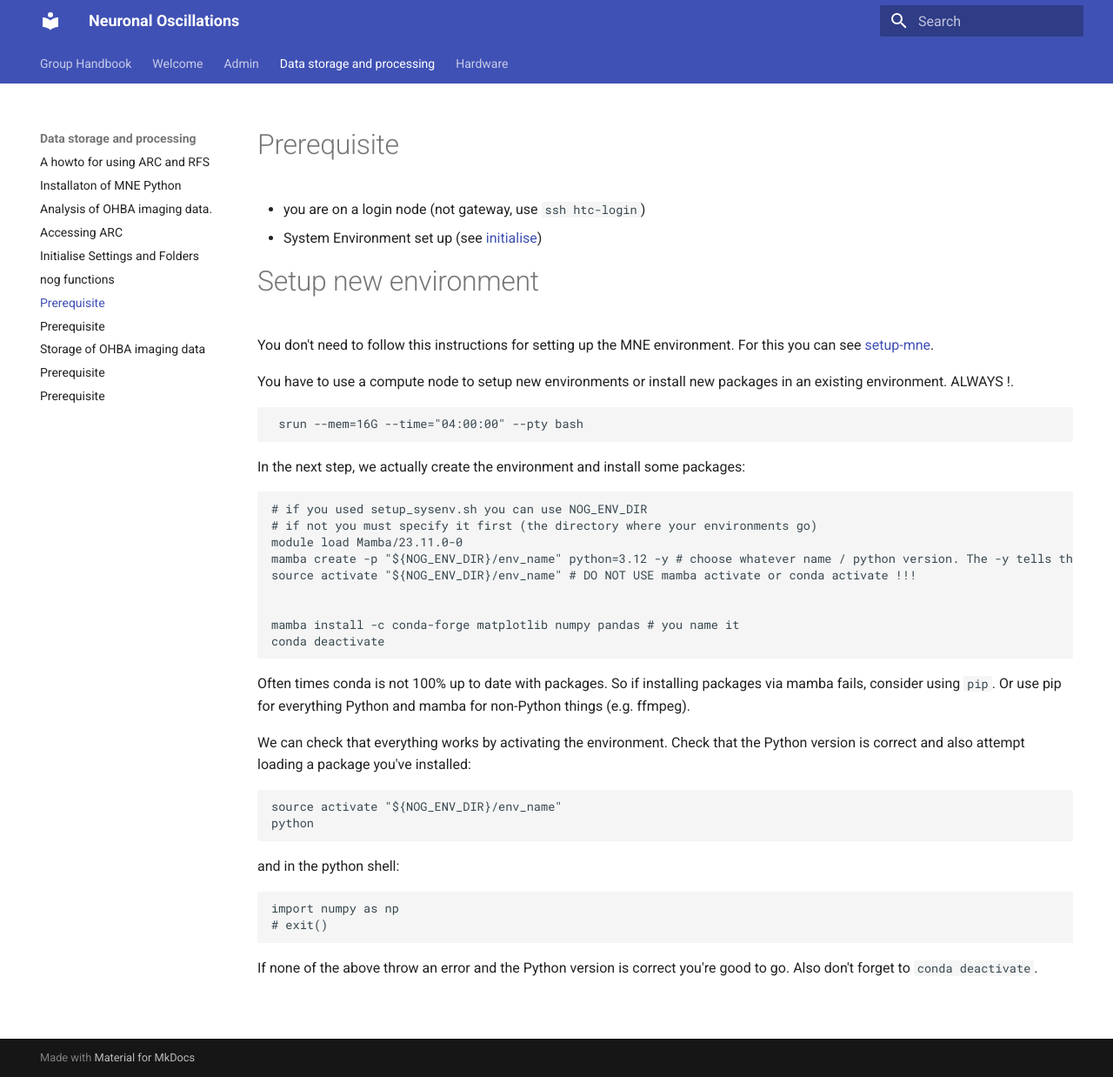
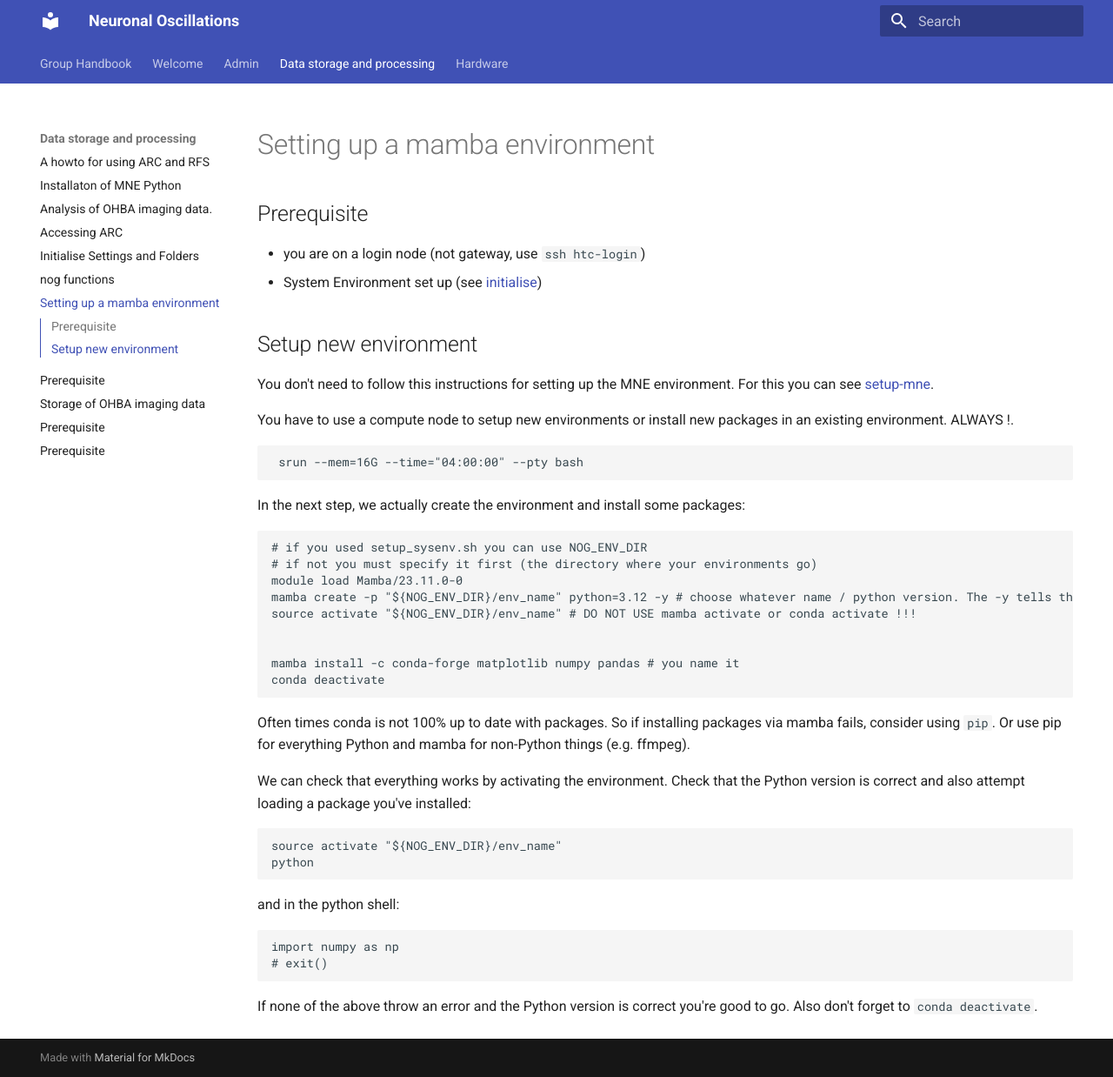
Before and after one commit to Neuronal-Oscillations/group-handbook, an MkDocs documentation site: the page built from docs/data-storage-and-processing/setup-mamba-environment.md, in a window 1280 px wide and 1238 px high. Shown: the whole window at 87% size. Built offline with MkDocs 1.6.1 and Material for MkDocs 9.7.7, drawn with Linux system fonts in a browser that asks for light colours.

Commit message:
Update setup-mamba-environment.md

```diff
--- a/docs/data-storage-and-processing/setup-mamba-environment.md
+++ b/docs/data-storage-and-processing/setup-mamba-environment.md
@@ -1,8 +1,9 @@
-# Prerequisite
+# Setting up a mamba environment
+## Prerequisite
 - you are on a login node (not gateway, use `ssh htc-login`)
 - System Environment set up (see [initialise](initialise.md))
 
-# Setup new environment
+## Setup new environment
 
 You don't need to follow this instructions for setting up the MNE environment. For this you can see [setup-mne](setup-mne.md).
 
```
